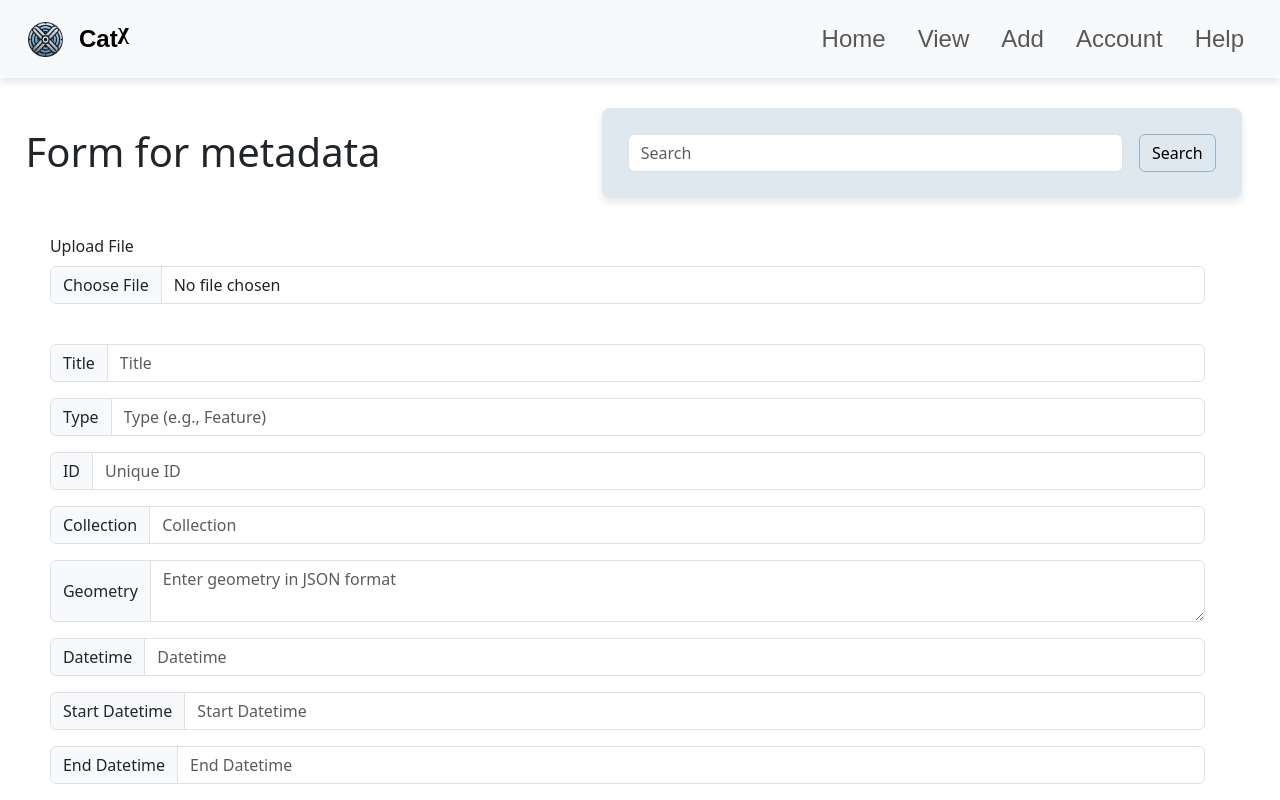
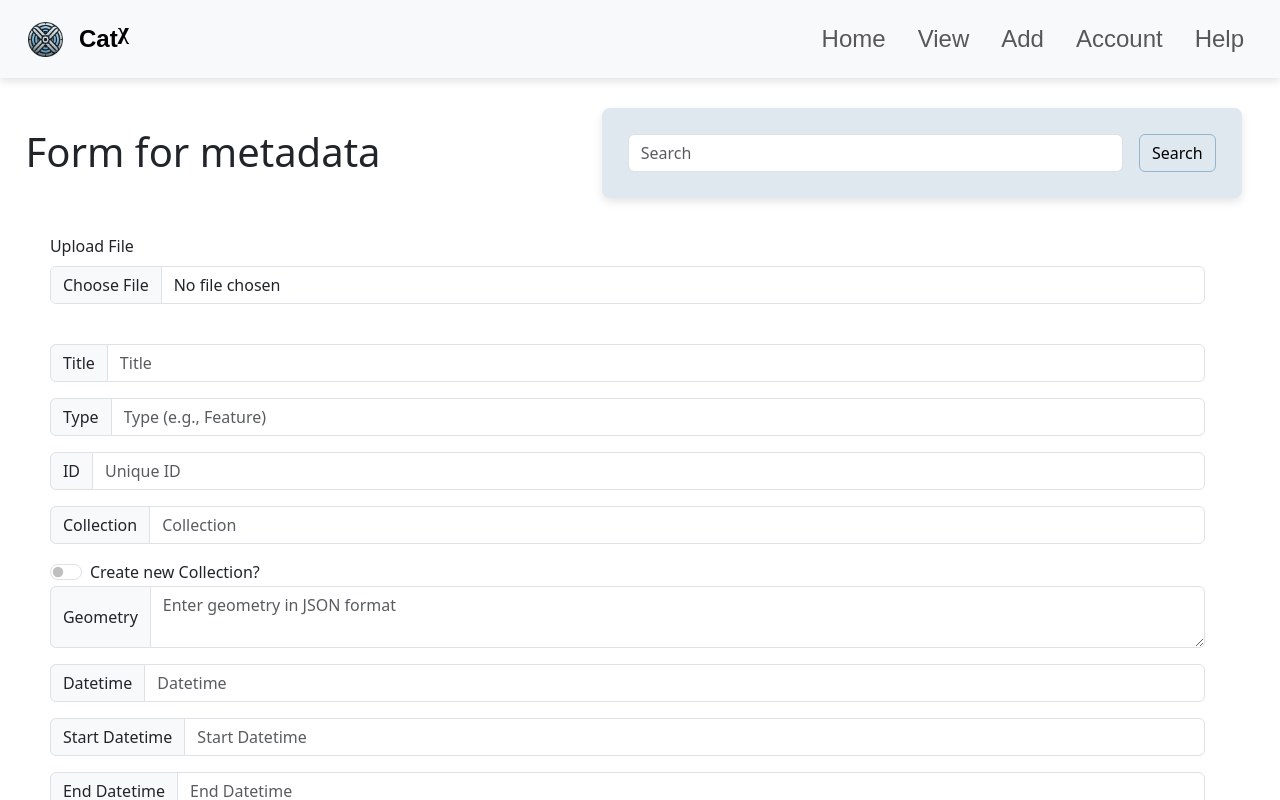
Before and after one commit to awiechma/CatX, a React (Vite) app in the folder react-app-catx/: page /add in a window 1280 px wide. Shown: the top 800 px of the page. Built offline with nearby package versions, Linux system fonts and the light colour scheme.

Commit message:
Checkbox for new Collection

```diff
--- a/react-app-catx/src/components/Formular.jsx
+++ b/react-app-catx/src/components/Formular.jsx
@@ -9,6 +9,7 @@ const Formular = () => {
     const [formData, setFormData] = useState({}); // Zustand für die Formularfelder
     const [uploadedData, setUploadedData] = useState(null); // Original-JSON für den Upload
     const [submitStatus, setSubmitStatus] = useState(""); // Feedback für den Submit
+    const [checked, setChecked] = useState(false);
 
     // Handle file upload and parsing JSON
     const handleFileUpload = (event) => {
@@ -28,6 +29,11 @@ const Formular = () => {
             reader.readAsText(file);
         }
     };
+
+
+    const handleToggle = () => {
+        setChecked(!checked);
+    }
 
     // Populate form fields based on JSON data
     const populateFormFields = (json) => {
@@ -58,10 +64,10 @@ const Formular = () => {
         }
 
         try {
-            const response = await fetch("http://localhost:3000/api/items/upload", {
+            const response = await fetch(`http://localhost:3000/api/items/upload${checked ? "?createcollection=true" : ""}`, {
                 method: "POST",
                 headers: {
-                    Authorization: "Bearer " + token,
+                    "Authorization": "Bearer " + token,
                     "Content-Type": "application/json"
                 },
                 body: JSON.stringify(uploadedData)
@@ -142,6 +148,11 @@ const Formular = () => {
                     value={formData.collection || ""}
                     readOnly
                 />
+            </div>
+
+            <div class="form-check form-switch">
+                <input class="form-check-input" type="checkbox" id="newCollectionSwitch" name="newCollection" checked={checked} onChange={handleToggle} />
+                <label class="form-check-label" for="newCollectionSwitch">Create new Collection?</label>
             </div>
 
             {/* Geometry */}
@@ -274,7 +285,7 @@ const Formular = () => {
             <TagInput />
 
             <br />
-            <div className="button-container-add" style={{ display: ' flex', justifyContent: 'flex-end', marginTop:'20px' }}>
+            <div className="button-container-add" style={{ display: ' flex', justifyContent: 'flex-end', marginTop: '20px' }}>
                 <Button
                     text="Submit"
                     className="upload-button"
```
